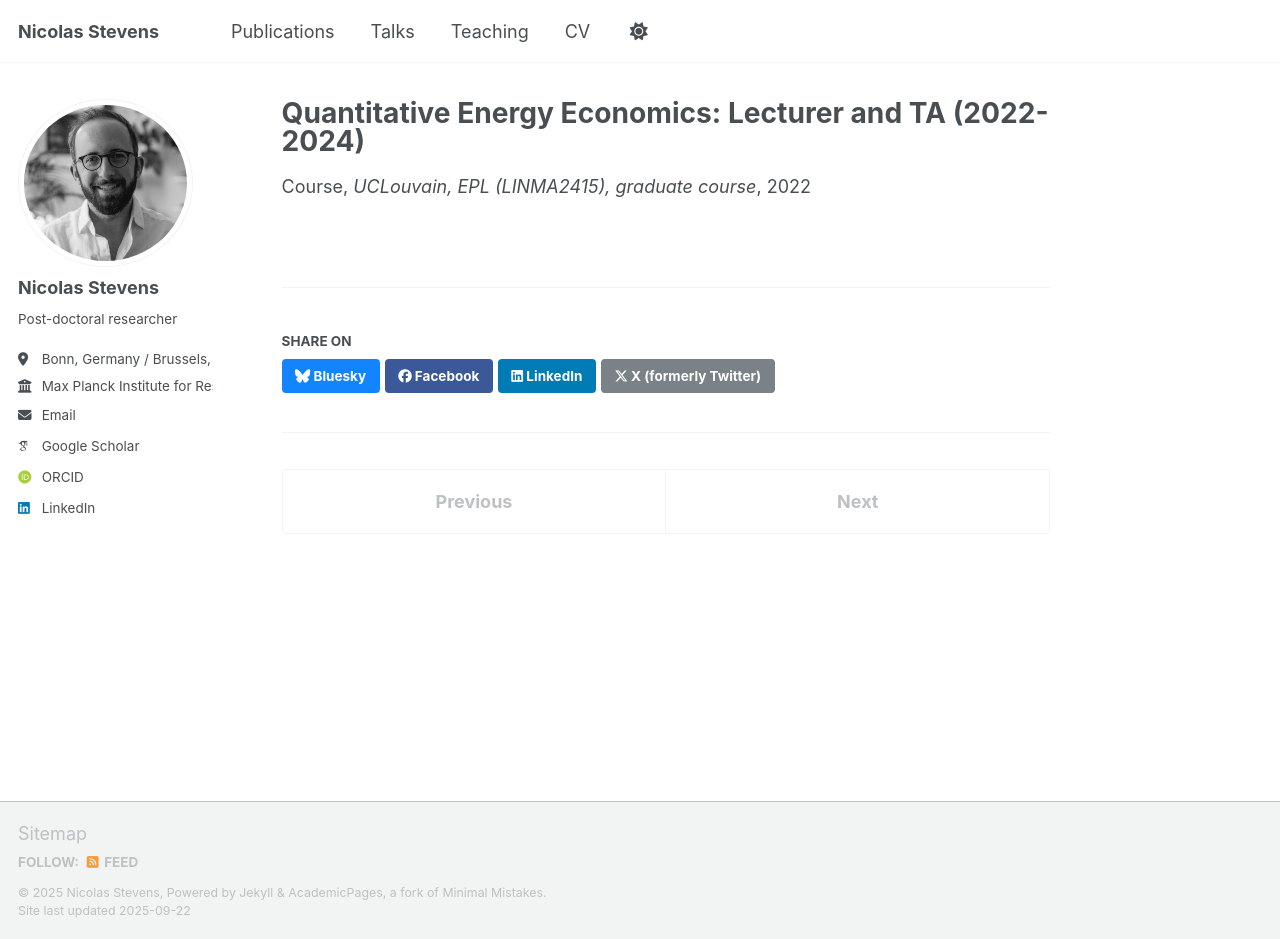
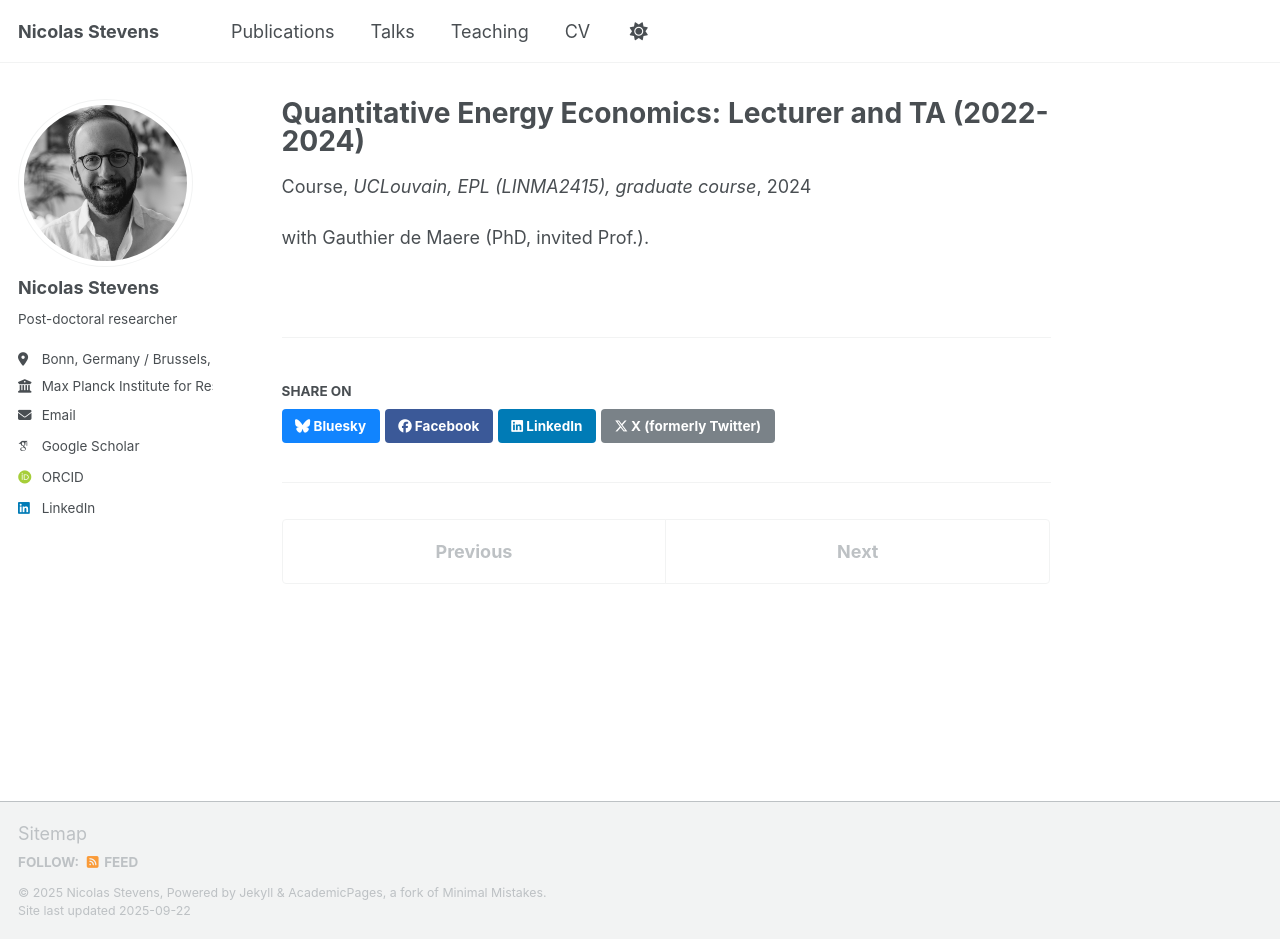
Before and after one commit to NicolasStevens/NicolasStevens.github.io, a Jekyll site: the page built from _teaching/UCLouvainQEE.md, in a window 1280 px wide and 939 px high. Built offline with Jekyll 4.4.1, drawn with Linux system fonts in a browser that asks for light colours; some web fonts are replaced; a script that is not in the unit is left out.

Commit message:
Update UCLouvainQEE.md

```diff
--- a/_teaching/UCLouvainQEE.md
+++ b/_teaching/UCLouvainQEE.md
@@ -4,6 +4,7 @@ collection: teaching
 type: "Course"
 permalink: /teaching/UCLouvainQEE
 venue: "UCLouvain, EPL (LINMA2415), graduate course"
-date: 2022-01-01
+date: 2024-01-01
 location: "Louvain-la-Neuve, Belgium"
 ---
+with Gauthier de Maere (PhD, invited Prof.).
```
